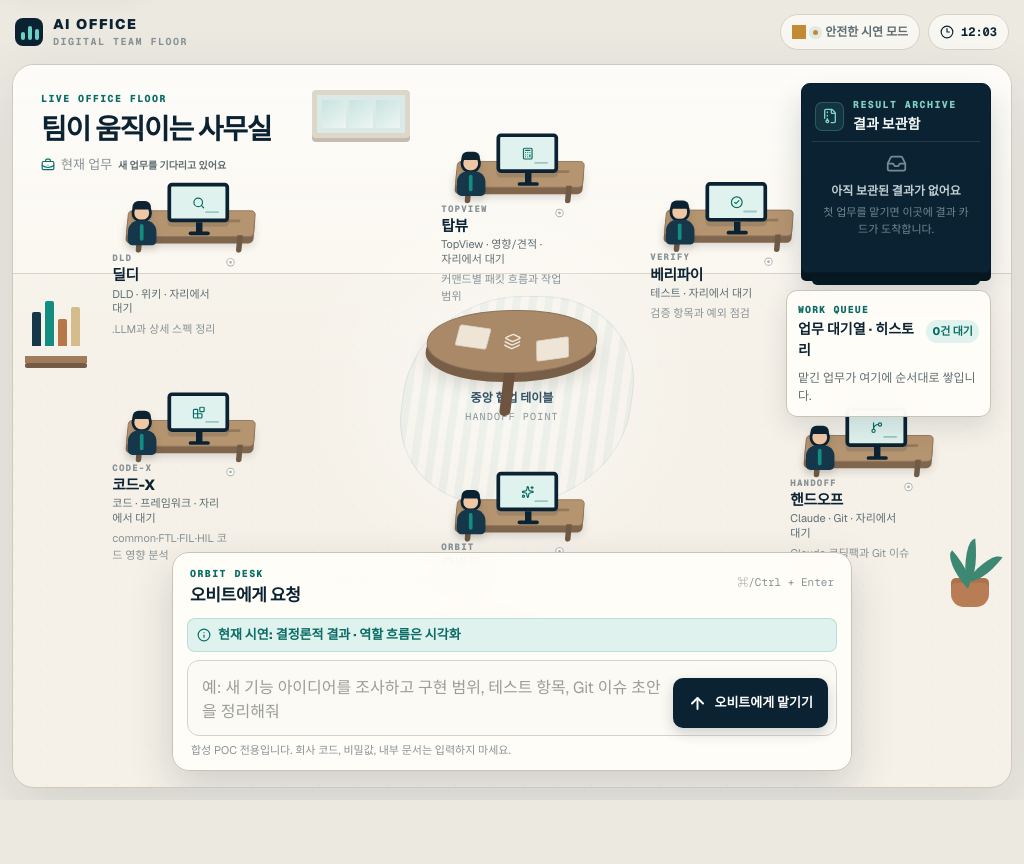
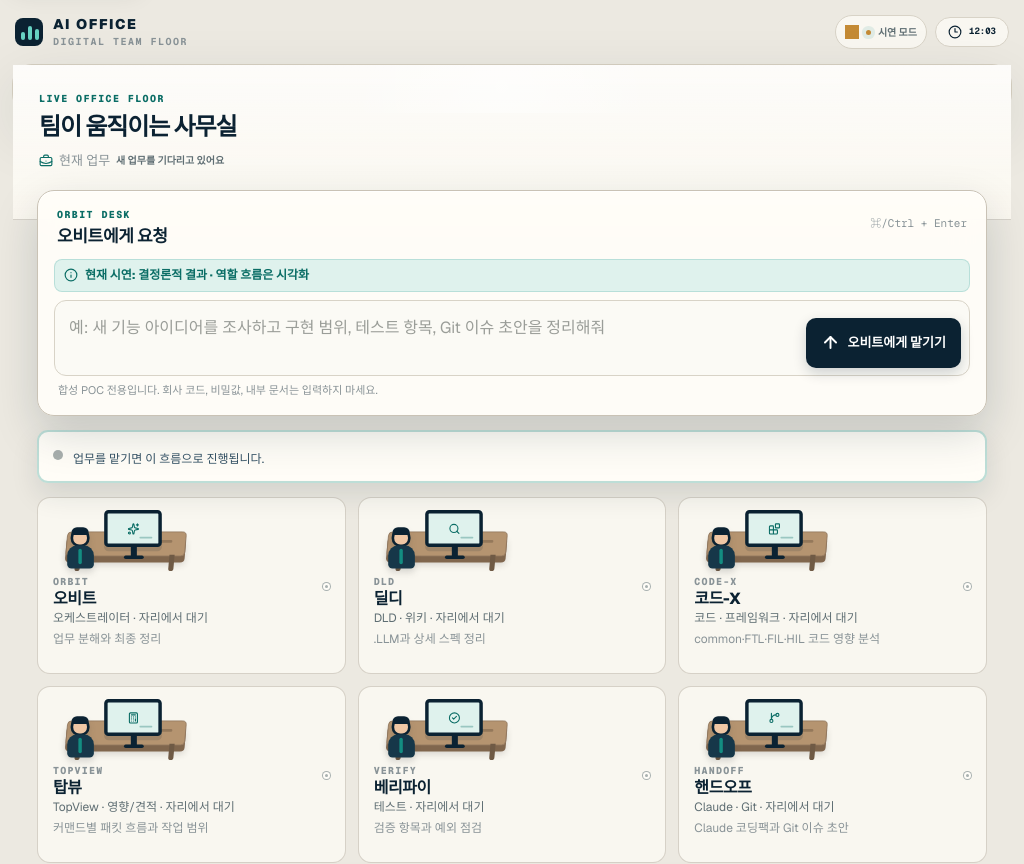
Before and after one commit to jungyun-choi/llm-office, a Next.js app: page / in a window 1024 px wide. Shown: the top 864 px of the page. Before the commit the page ends 800 px from the top, so only its background shows below. Built offline with nearby package versions, Linux system fonts and the light colour scheme.

Commit message:
style(design): FINDING-002 — separate desktop workspace zones

```diff
--- a/app/globals.css
+++ b/app/globals.css
@@ -2222,6 +2222,92 @@ textarea:focus-visible {
 
 /* Desktop readability: the office is a workspace, not a miniature map. */
 @media (min-width: 901px) {
+  .office-room {
+    --office-rail-width: 250px;
+    --office-rail-gap: 36px;
+  }
+
+  .office-room__header {
+    width: 330px;
+  }
+
+  .agent-station {
+    width: 200px;
+  }
+
+  .agent-station--north-west {
+    top: 16%;
+    left: 7%;
+  }
+
+  .agent-station--north {
+    left: calc((100% - var(--office-rail-width) - var(--office-rail-gap)) / 2 - 100px);
+  }
+
+  .agent-station--north-east,
+  .agent-station--south-east {
+    right: calc(var(--office-rail-width) + var(--office-rail-gap));
+  }
+
+  .agent-station--north-east {
+    top: 16%;
+  }
+
+  .agent-station--south-west,
+  .agent-station--south-east {
+    top: 40%;
+  }
+
+  .agent-station--south {
+    top: 40%;
+    left: 25%;
+  }
+
+  .collaboration-table {
+    top: 29%;
+    left: 54%;
+  }
+
+  .collaboration-table__top::after {
+    left: 35px;
+  }
+
+  .office-plant {
+    display: none;
+  }
+
+  .result-vault,
+  .task-queue-history,
+  .handoff-caption {
+    right: 20px;
+    left: auto;
+    width: var(--office-rail-width);
+    transform: none;
+  }
+
+  .result-vault {
+    min-height: 190px;
+  }
+
+  .task-queue-history {
+    max-height: 238px;
+  }
+
+  .handoff-caption {
+    top: 320px;
+    bottom: auto;
+    z-index: 20;
+  }
+
+  .office-room:has(.task-queue-history ol) .handoff-caption {
+    top: 470px;
+  }
+
+  .task-composer {
+    left: calc((100% - var(--office-rail-width) - var(--office-rail-gap)) / 2);
+    width: min(760px, calc(100% - var(--office-rail-width) - 76px));
+  }
+
   .office-brand small {
     font-size: 10px;
   }
@@ -2394,7 +2480,7 @@ textarea:focus-visible {
   .result-vault { width: 190px; }
 }
 
-@media (max-width: 900px) {
+@media (max-width: 1199px) {
   .office-app {
     overflow: visible;
   }
@@ -2472,6 +2558,7 @@ textarea:focus-visible {
   .agent-station {
     position: static;
     width: auto;
+    transform: none;
   }
 
   .agent-station__content {
@@ -2856,6 +2943,67 @@ textarea:focus-visible {
   }
 }
 
+@media (min-width: 901px) and (max-width: 1199px) {
+  .office-header {
+    width: calc(100% - 30px);
+    height: 64px;
+  }
+
+  .office-brand small {
+    display: block;
+  }
+
+  .office-room {
+    width: calc(100% - 24px);
+    padding: 24px;
+    border-radius: 20px;
+  }
+
+  .office-room__header {
+    padding: 2px 2px 18px;
+  }
+
+  .agent-stations {
+    grid-template-columns: repeat(3, minmax(0, 1fr));
+    gap: 12px;
+  }
+
+  .agent-station__content {
+    padding: 12px;
+  }
+
+  .agent-desk-graphic {
+    height: 64px;
+    transform: scale(.86);
+  }
+
+  .agent-station__label {
+    margin-top: 0;
+  }
+
+  .agent-station__label small,
+  .agent-station__content > p {
+    font-size: 12px;
+  }
+
+  .task-composer,
+  .handoff-caption,
+  .agent-stations,
+  .task-queue-history,
+  .result-vault {
+    width: min(100%, 980px);
+    align-self: center;
+  }
+
+  .task-composer {
+    padding: 16px;
+  }
+
+  .task-queue-history {
+    max-height: 340px;
+  }
+}
+
 @media (max-width: 520px) {
   .connection-status {
     width: auto;
@@ -2924,7 +3072,7 @@ textarea:focus-visible {
   }
 }
 
-@media (max-height: 760px) and (min-width: 901px) {
+@media (max-height: 760px) and (min-width: 1200px) {
   .office-room {
     min-height: 650px;
   }
```
